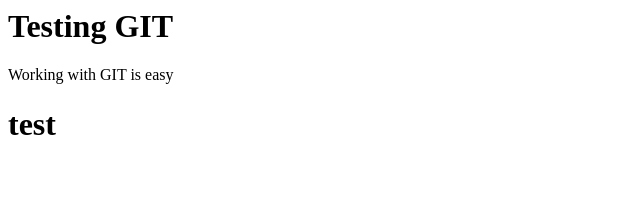
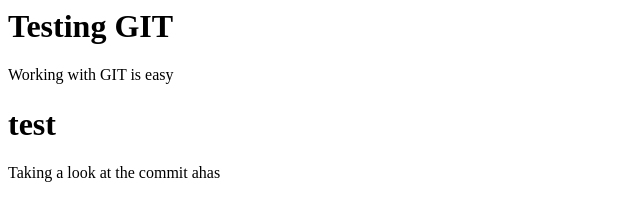
Before and after one commit to aserrano4sap/PM_TimeEntry, a plain HTML site: page index.html in a window 1280 px wide. Shown: the whole page, without its empty margins (0-640 px from the left). Drawn offline with Linux system fonts and the light colour scheme.

Commit message:
Add test.html

```diff
--- a/index.html
+++ b/index.html
@@ -5,3 +5,7 @@
 </div>
 
 <h1>test</h1>
+
+<div>
+  <p>Taking a look at the commit ahas</p>
+</div>
```
Also changed, not shown: test.html (added, +1 -0 lines).
